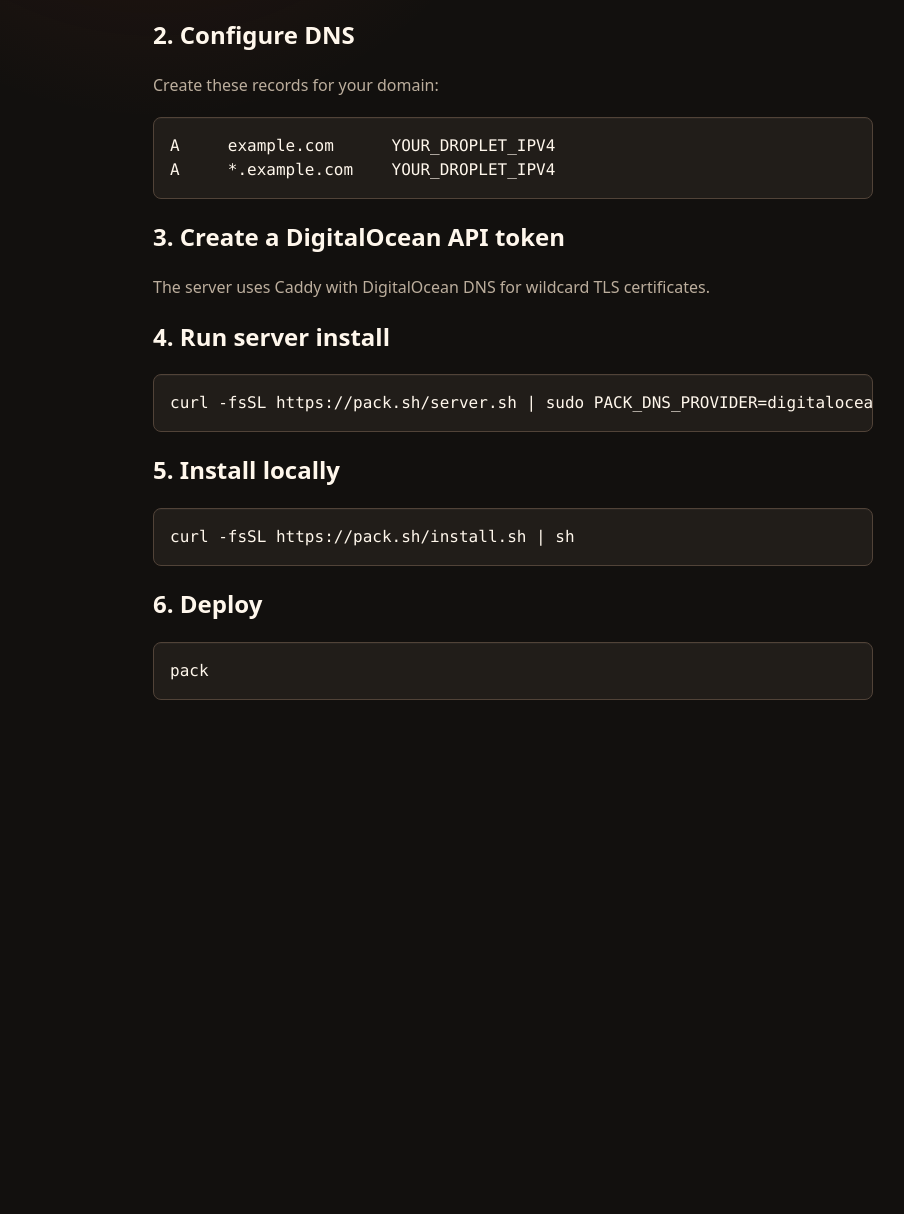
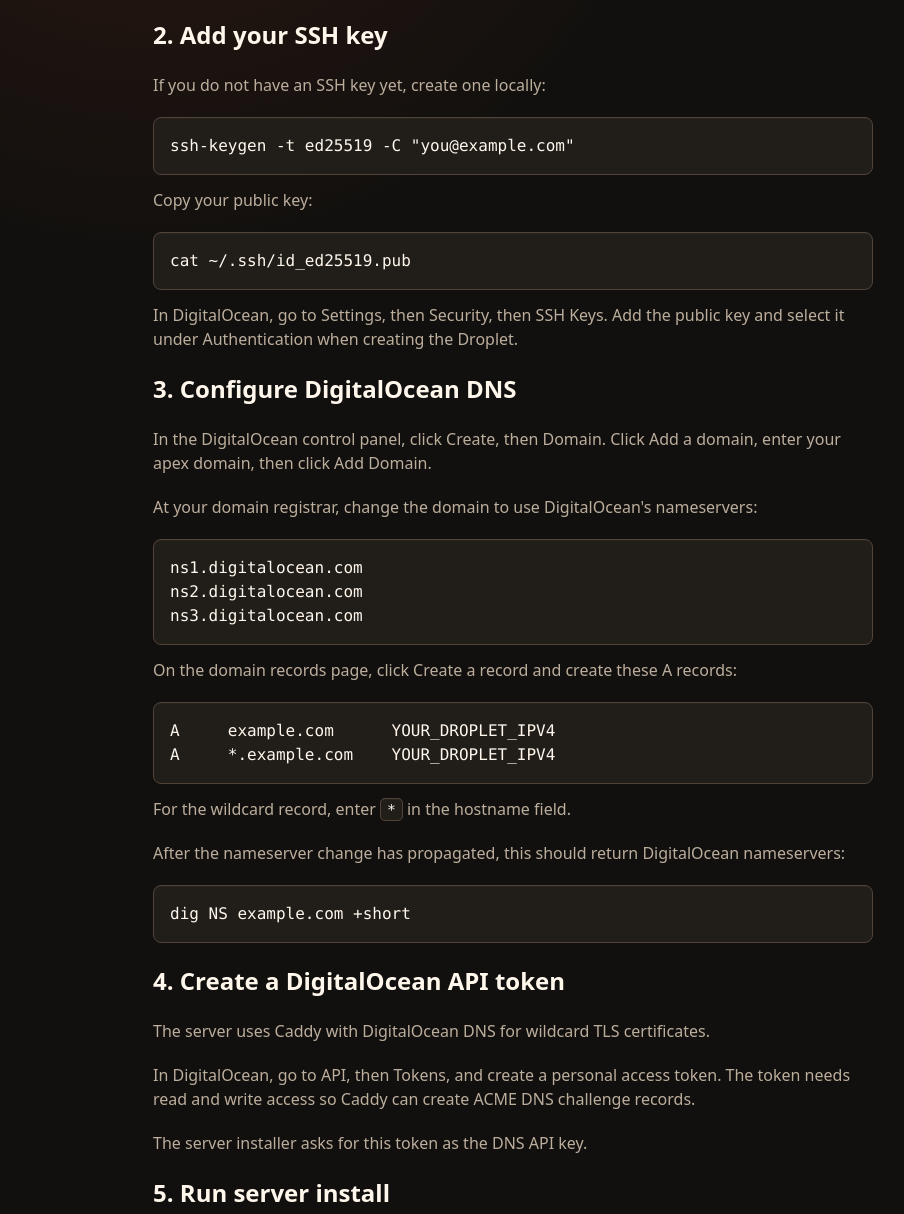
Before and after one commit to gkiely/pack, a website: page site/docs/digitalocean.html in a window 1280 px wide. Shown: the part 283-1497 px from the top of the page, without its empty margins (127-1031 px from the left). Before the commit the page ends 1036 px from the top, so only its background shows below. Drawn offline with Linux system fonts and the light colour scheme.

Commit message:
update docs

```diff
--- a/site/docs/digitalocean.html
+++ b/site/docs/digitalocean.html
@@ -25,22 +25,33 @@
         <li>Use a Droplet with IPv4 enabled.</li>
       </ul>
 
-      <h2>2. Configure DNS</h2>
-      <p>Create these records for your domain:</p>
+      <h2>2. Add your SSH key</h2>
+      <p>If you do not have an SSH key yet, create one locally:</p>
+      <pre><code>ssh-keygen -t ed25519 -C "you@example.com"</code></pre>
+      <p>Copy your public key:</p>
+      <pre><code>cat ~/.ssh/id_ed25519.pub</code></pre>
+      <p>In DigitalOcean, go to Settings, then Security, then SSH Keys. Add the public key and select it under Authentication when creating the Droplet.</p>
+
+      <h2>3. Configure DigitalOcean DNS</h2>
+      <p>In the DigitalOcean control panel, click Create, then Domain. Click Add a domain, enter your apex domain, then click Add Domain.</p>
+      <p>At your domain registrar, change the domain to use DigitalOcean's nameservers:</p>
+      <pre><code>ns1.digitalocean.com
+ns2.digitalocean.com
+ns3.digitalocean.com</code></pre>
+      <p>On the domain records page, click Create a record and create these A records:</p>
       <pre><code>A     example.com      YOUR_DROPLET_IPV4
 A     *.example.com    YOUR_DROPLET_IPV4</code></pre>
+      <p>For the wildcard record, enter <code>*</code> in the hostname field.</p>
+      <p>After the nameserver change has propagated, this should return DigitalOcean nameservers:</p>
+      <pre><code>dig NS example.com +short</code></pre>
 
-      <h2>3. Create a DigitalOcean API token</h2>
+      <h2>4. Create a DigitalOcean API token</h2>
       <p>The server uses Caddy with DigitalOcean DNS for wildcard TLS certificates.</p>
+      <p>In DigitalOcean, go to API, then Tokens, and create a personal access token. The token needs read and write access so Caddy can create ACME DNS challenge records.</p>
+      <p>The server installer asks for this token as the DNS API key.</p>
 
-      <h2>4. Run server install</h2>
+      <h2>5. Run server install</h2>
       <pre><code>curl -fsSL https://pack.sh/server.sh | sudo PACK_DNS_PROVIDER=digitalocean sh</code></pre>
-
-      <h2>5. Install locally</h2>
-      <pre><code>curl -fsSL https://pack.sh/install.sh | sh</code></pre>
-
-      <h2>6. Deploy</h2>
-      <pre><code>pack</code></pre>
     </main>
   </body>
 </html>
```
Also changed, not shown: site/docs/index.html (+2 -2 lines), site/docs/vultr.html (+20 -10 lines).
